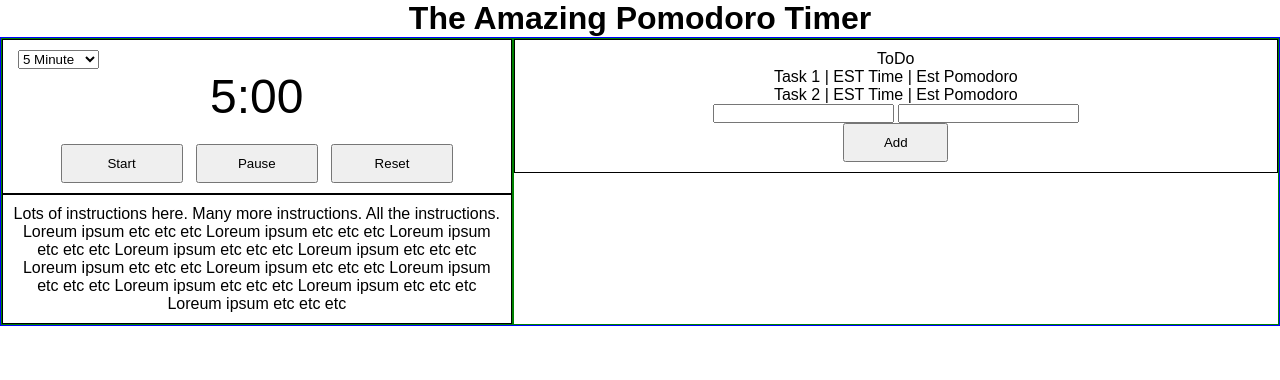
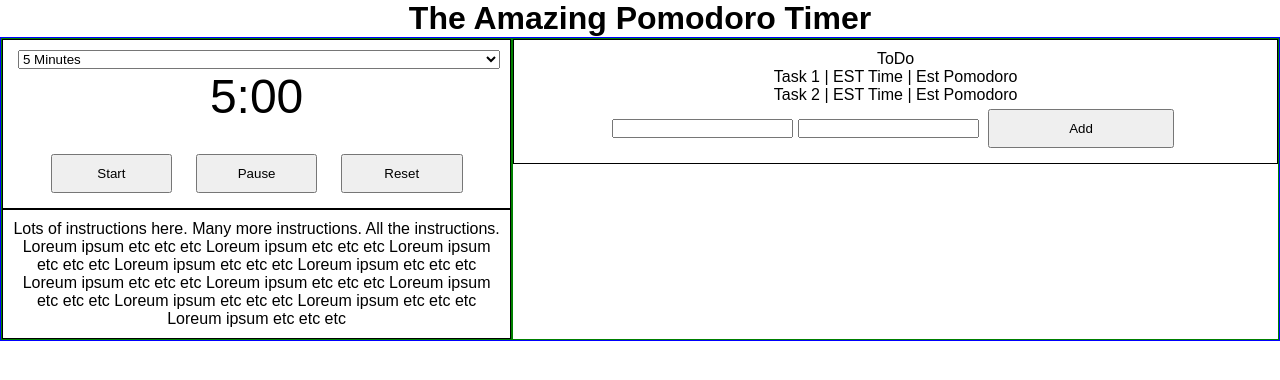
Before and after one commit to Nathan2055/csc4350, a website: page public/pomodoro.html in a window 1280 px wide. Drawn offline with Linux system fonts and the light colour scheme.

Commit message:
Remerge corrected pomodoro.html changes

```diff
--- a/public/pomodoro.html
+++ b/public/pomodoro.html
@@ -1,57 +1,10 @@
 <!DOCTYPE html>
-<html lang="en">
+<html lang="en-US">
 <head>
-  <meta charset="UTF-8" />
-  <title>Countdown Timer</title>
-  <style>
-    * {
-      margin: 0 auto;
-      padding: 0;
-    }
-    body {
-      font-family: sans-serif;
-      text-align: center;
-    }
-    #timer {
-      font-size: 48px;
-    }
-    .content-container {
-      display: flex;
-      border: 1px solid blue;
-    }
-    .content-section {
-      border: 1px solid green;
-      min-height: 100px;
-    }
-
-    #timer-container {
-      width: 40%;
-    }
-
-    #todo-container {
-      width: 60%;
-    }
-    .content-section > div {
-      border: 1px solid black;
-      display: flex;
-      flex-direction: column;
-      padding: 10px;
-    }
-    #timer-select {
-      margin-left: 5px;
-    }
-    .timer-controls {
-      width: 100%;
-    }
-    button {
-      padding: 10px;
-      width: 25%;
-    }
-    ul {
-      text-decoration: none;
-      list-style: none;
-    }
-  </style>
+    <meta charset="UTF-8" />
+    <meta name="viewport" content="width=device-width, initial-scale=1" />
+    <link rel="stylesheet" href="pomodoro-styles.css" />
+    <title>Countdown Timer</title>
 </head>
 <body>
   <h1>The Amazing Pomodoro Timer</h1>
@@ -59,10 +12,16 @@
     <div id="timer-container" class="content-section">
       <div id="timer">
         <select id="timer-select">
-          <option value="5">5 Minute</option>
-          <option value="10">10 Minute</option>
+          <option value="5">5 Minutes</option>
+          <option value="10">10 Minutes</option>
           <option value="custom">Custom</option>
         </select>
+        <input
+          type= "number"
+          id= "custom-timer-input"
+          placeholder= "Enter custom time (min)"
+          style= "display: none; margin-top: 10px"
+          >
         <span id="timer-counter">
           5:00
         </span>
@@ -116,8 +75,10 @@
       }
 
       startTimer() {
+        if (this.state === "Running") return; // disable for multiple clicks
+        this.state = "Running";
         this.starttime = new Date().getTime();
-        this.timer_loop = setInterval( (timer) => {
+        this.timer_loop = setInterval((timer) => {
           if (timer.sync_counter % 10 == 0) {
             timer.timerSync();
             timer.sync_counter = 0;
@@ -177,7 +138,19 @@
     let seconds = 10;
     // let seconds = 5 * 60;
     var timer_display = document.getElementById('timer-counter');
+
     function start_timer() {
+      if (ptimer && ptimer.state === "Running") return;
+
+      const select_value = document.getElementById('timer-select').value;
+      if (select_value === "custom") {
+        // Prompting the user for a custom time
+        const custom = prompt("Enter custom time in minutes:");
+        seconds = parseInt(custom || "5") * 60;
+      } else {
+        seconds = parseInt(select_value) * 60;
+      }
+
       ptimer = new Timer(seconds, timer_display);
       ptimer.startTimer();
 
```
